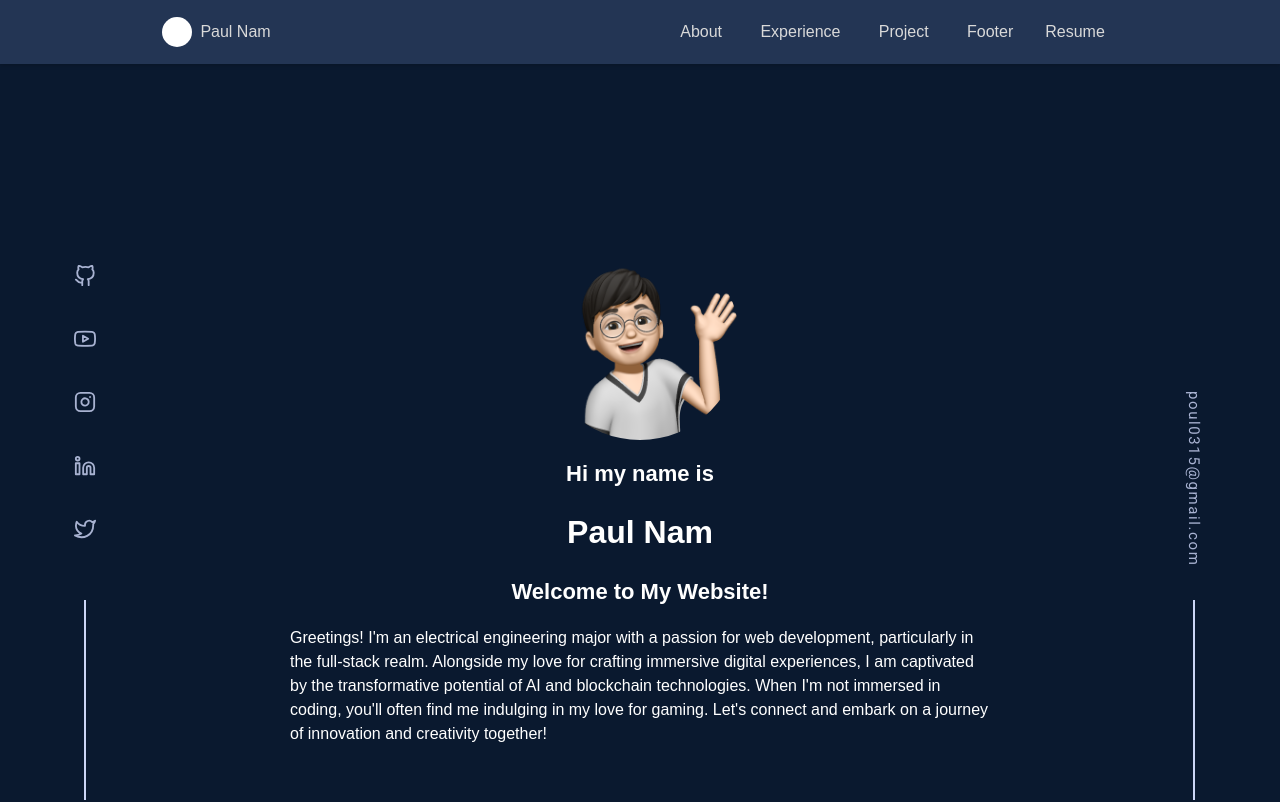
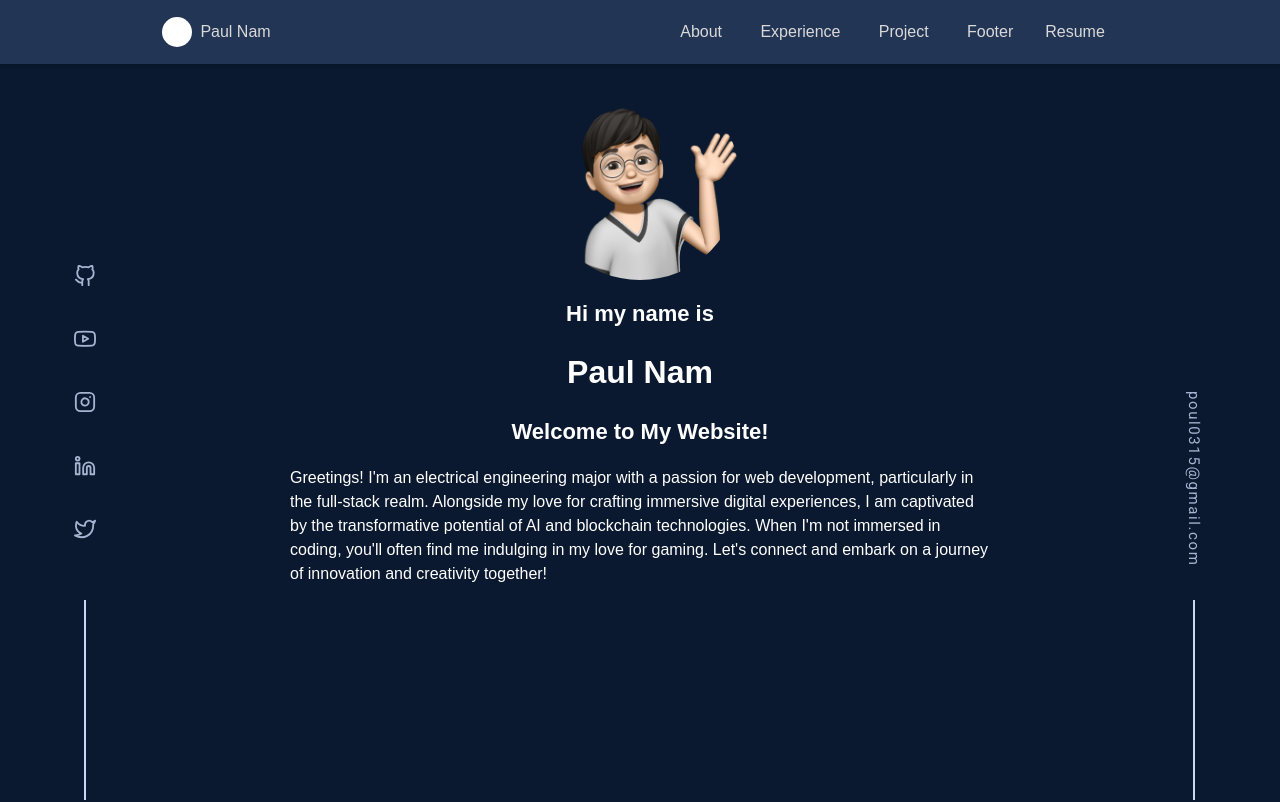
Before and after one commit to poul0315/NextJs-Portfolio, a Next.js app: page / in a window 1280 px wide. Shown: the top 802 px of the page. Built offline with nearby package versions, Linux system fonts and the light colour scheme.

Commit message:
feat(app): Edit layout for each section

```diff
--- a/src/scss/sections/_index.scss
+++ b/src/scss/sections/_index.scss
@@ -6,6 +6,7 @@
 @import "footer";
 
 .main-component {
-    margin: 15rem 0;
+    margin-top: 5rem;
+    margin-bottom: 10rem;
     align-items: center;
 }
--- a/src/scss/sections/_navbar.scss
+++ b/src/scss/sections/_navbar.scss
@@ -27,6 +27,7 @@
     z-index: 1; // make every component under navbar
     --navbar-height: 64px;
     height: var(--navbar-height);
+    // height: 10%;
     background-color: var(--lightest-navy);
     left: 0;
     right: 0;
```
